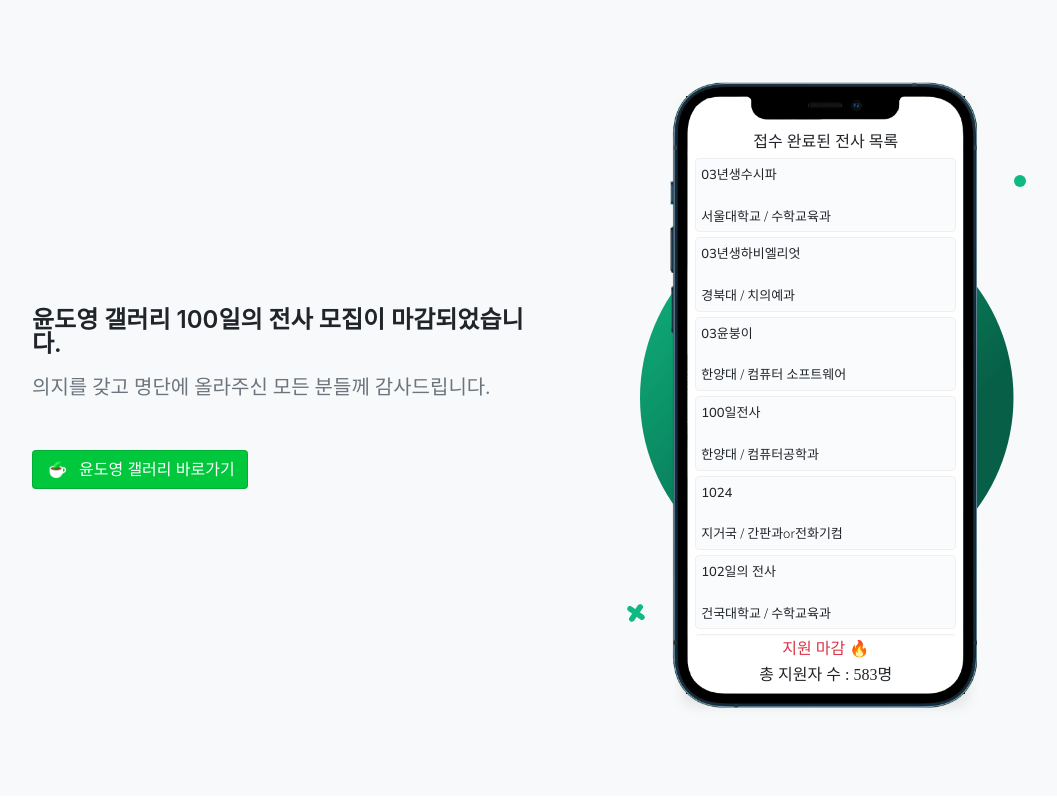
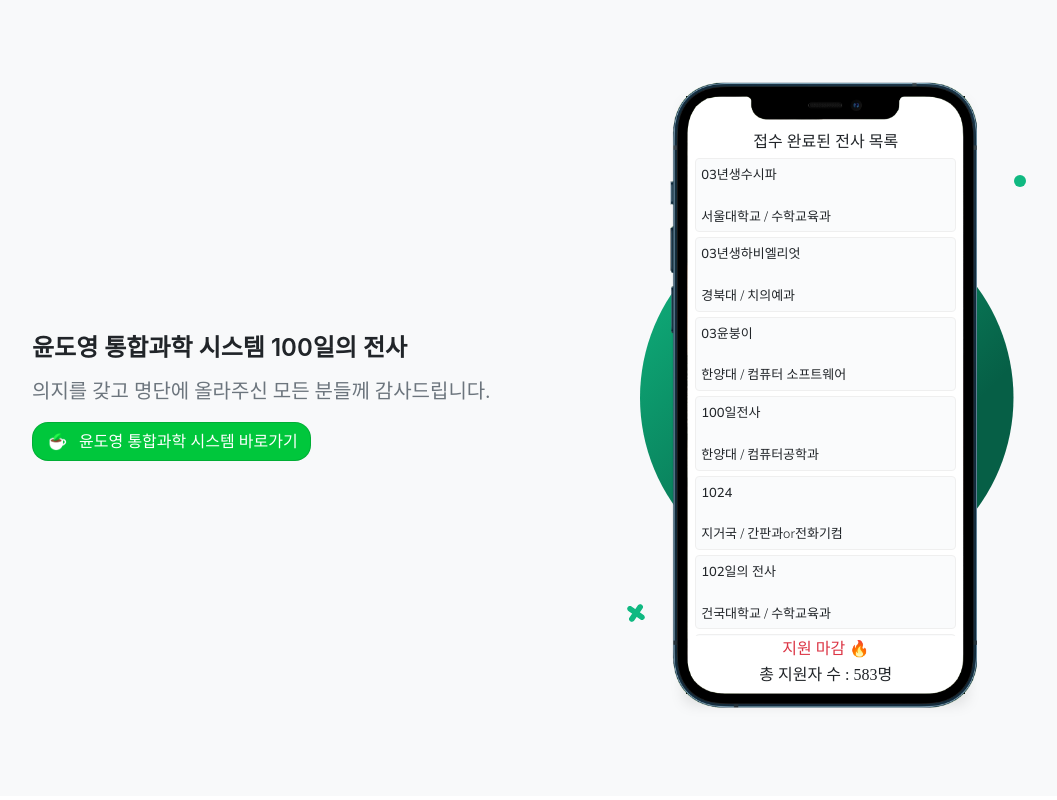
Before and after one commit to yoonscafe/100KSAT, a plain HTML site: page index.html in a window 1280 px wide. Shown: the whole page, without its empty margins (86-1143 px from the left). Drawn offline with nearby package versions, Linux system fonts and the light colour scheme; a web font is replaced by a local one.

Commit message:
Update index.html

```diff
--- a/index.html
+++ b/index.html
@@ -44,7 +44,7 @@
 
   </script>
     </head>
-    <body id="page-top" style="">
+    <body id="page-top">
         <!-- Navigation-->
         <!-- Mashead header-->
         <header class="masthead">
@@ -53,10 +53,10 @@
                     <div class="col-lg-6">
                         <!-- Mashead text and app badges-->
                         <div class="mb-5 mb-lg-0 text-center text-lg-start">
-                            <h1 class="display-1 lh-1 mb-3" id="title" style="font-size: x-large; font-weight: 600;">윤도영 갤러리 100일의 전사 모집이 마감되었습니다.</h1>
-                            <p class="lead fw-normal text-muted mb-5" id="summary">의지를 갖고 명단에 올라주신 모든 분들께 감사드립니다.</p>
+                            <h1 class="display-1 lh-1 mb-3" id="title" style="font-size: x-large; font-weight: 600;">윤도영 통합과학 시스템 100일의 전사</h1>
+                            <p class="lead fw-normal text-muted" id="summary">의지를 갖고 명단에 올라주신 모든 분들께 감사드립니다.</p>
                             <div class="d-flex flex-column flex-lg-row align-items-center">
-                                <button class="btn btn-success" style="background-color: #00c73c; border:1px solid rgba(0,0,0,0.125);" onclick="location.href='https://cafe.naver.com/yoondyedu'"><img src="assets/cafe.png" style="width: 1.5rem; height: 1.5rem; margin-right: 10px; margin-top:-2px">윤도영 갤러리 바로가기</button>
+                                <button class="btn btn-success" style="background-color: #00c73c; border:1px solid rgba(0,0,0,0.125); border-radius: 1rem;" onclick="location.href='https://cafe.naver.com/yoondyedu'"><img src="assets/cafe.png" style="width: 1.5rem; height: 1.5rem; margin-right: 10px; margin-top:-2px">윤도영 통합과학 시스템 바로가기</button>
                             </div>
                         </div>
                     </div>
```
